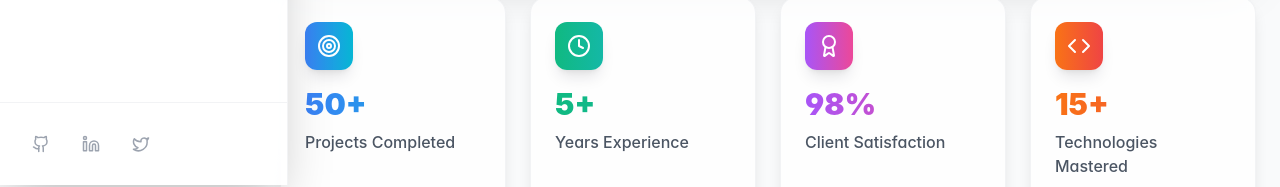
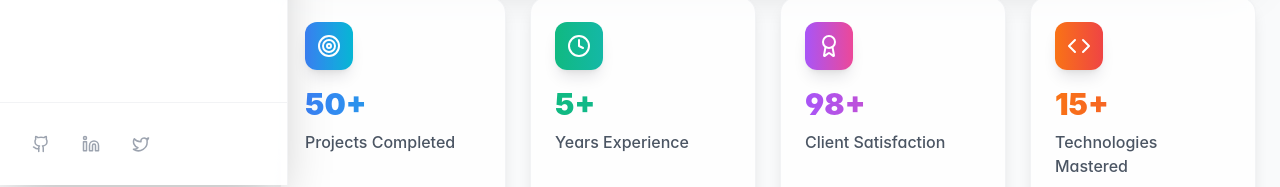
Before and after one commit to XyonShadow/XyonBoard, a React (Vite) app: page / in a window 1280 px wide. Shown: the part 615-802 px from the top of the page. Built offline with nearby package versions, Linux system fonts and the light colour scheme.

Commit message:
feat(stats-cards): add AnimatedCounter for smooth number transitions

```diff
--- a/src/components/dashboard/StatsCards.tsx
+++ b/src/components/dashboard/StatsCards.tsx
@@ -18,7 +18,41 @@ const statsCards: StatCardData[] = [
   { value: '15+', numericValue: 15, label: 'Technologies Mastered', color: 'from-orange-500 to-red-500', icon: Code }
 ];
 
+const AnimatedCounter: React.FC<{
+  end: number;
+  suffix?: string;
+  duration?: number;
+  isVisible: boolean;
+}> = ({ end, suffix = '', duration = 2000, isVisible }) => {
+  const [count, setCount] = useState(0);
+
+  useEffect(() => {
+    if (!isVisible) return;
+
+    let startTime: number;
+    let animationFrame: number;
+
+    const animate = (currentTime: number) => {
+      if (!startTime) startTime = currentTime;
+      const progress = Math.min((currentTime - startTime) / duration, 1);
+
+      const easeOutQuart = 1 - Math.pow(1 - progress, 4);
+      setCount(Math.floor(easeOutQuart * end));
+
+      if (progress < 1) {
+        animationFrame = requestAnimationFrame(animate);
+      }
+    };
+
+    animationFrame = requestAnimationFrame(animate);
+    return () => cancelAnimationFrame(animationFrame);
+  }, [end, duration, isVisible]);
+
+  return <span>{count}{suffix}</span>;
+};
+
 export const StatsCards: React.FC = () => {
+  const isVisible = true;
   return (
     <div className="grid grid-cols-1 sm:grid-cols-2 lg:grid-cols-4 gap-6">
       {statsCards.map((stat, index) => {
@@ -32,7 +66,11 @@ export const StatsCards: React.FC = () => {
               <Icon className="w-6 h-6 text-white" />
             </div>
             <h3 className={`text-3xl font-black mb-2 bg-gradient-to-r ${stat.color} bg-clip-text text-transparent`}>
-              {stat.value}
+              {stat.label.includes('%') ? (
+                <AnimatedCounter end={stat.numericValue} suffix="%" isVisible={isVisible} duration={2500} />
+              ) : (
+                <AnimatedCounter end={stat.numericValue} suffix="+" isVisible={isVisible} duration={2000} />
+              )}
             </h3>
             <p className="text-gray-600 dark:text-gray-400 font-medium">
               {stat.label}
```
